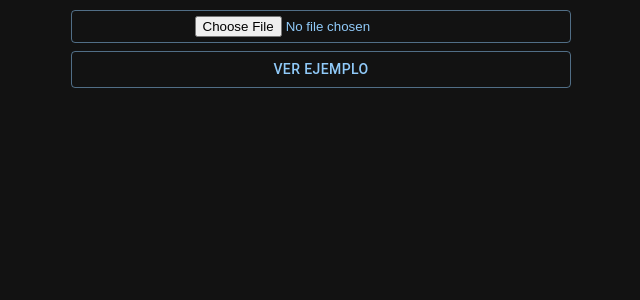
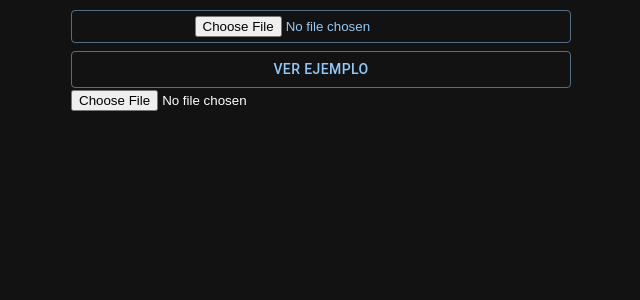
Before and after one commit to fabio2100/movimientossube, a React (Create React App) app: page / in a window 1280 px wide. Shown: the top 300 px of the page, without its empty margins (319-959 px from the left). Built offline with nearby package versions, Linux system fonts and the light colour scheme.

Commit message:
feature: pdf importere

```diff
--- a/package.json
+++ b/package.json
@@ -12,6 +12,7 @@
     "@testing-library/react": "^13.4.0",
     "@testing-library/user-event": "^13.5.0",
     "framer-motion": "^11.5.4",
+    "pdfjs-dist": "^5.3.31",
     "react": "^18.3.1",
     "react-dom": "^18.3.1",
     "react-icons": "^5.3.0",
--- /dev/null
+++ b/src/components/PdfReader.js
@@ -0,0 +1,45 @@
+import React, { useState } from 'react';
+import * as pdfjsLib from 'pdfjs-dist';
+import pdfjsWorker from 'pdfjs-dist/build/pdf.worker.min';
+
+
+
+
+function PdfReader() {
+  const [text, setText] = useState('');
+
+  const handleFile = async (event) => {
+    const file = event.target.files[0];
+    if (!file || file.type !== 'application/pdf') return;
+
+    const fileReader = new FileReader();
+
+    fileReader.onload = async function () {
+      const typedArray = new Uint8Array(this.result);
+
+      const pdf = await pdfjsLib.getDocument({ data: typedArray }).promise;
+      let finalText = '';
+
+      for (let i = 1; i <= pdf.numPages; i++) {
+        const page = await pdf.getPage(i);
+        const content = await page.getTextContent();
+        const pageText = content.items.map(item => item.str).join(' ');
+        finalText += pageText + '\n';
+      }
+
+      setText(finalText);
+      console.log(finalText)
+    };
+
+    fileReader.readAsArrayBuffer(file);
+  };
+
+  return (
+    <div>
+      <input type="file" accept="application/pdf" onChange={handleFile} />
+      <pre>{text}</pre>
+    </div>
+  );
+}
+
+export default PdfReader;
--- a/src/components/main.js
+++ b/src/components/main.js
@@ -2,6 +2,7 @@ import { useState } from "react";
 import MainData from "./mainData";
 import { Button } from "@mui/material";
 import JsonFileUpload from "./JsonFileUpload";
+import PdfReader from "./PdfReader";
 
 export default function Main() {
   const [isValid, setIsValid] = useState(false);
@@ -24,6 +25,7 @@ export default function Main() {
         >
           Ver ejemplo
         </Button>
+        <PdfReader />
       </div>
     );
   };
```
Also changed, not shown: 1 other file (tests, documents, lock files or other folders).
